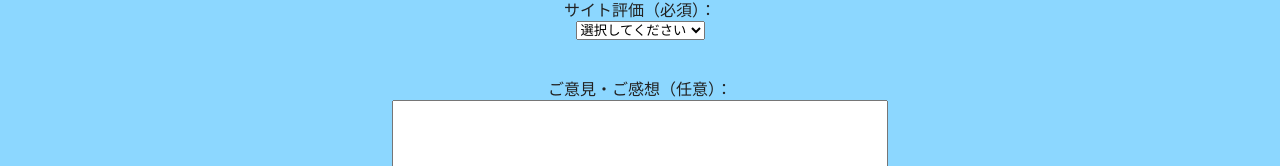
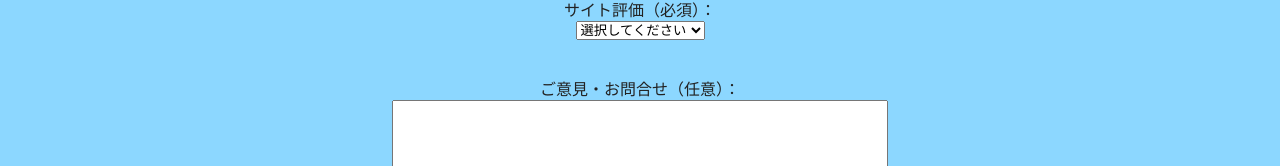
Before and after one commit to te-wing/wave.graphics, a Next.js app: page /form in a window 1280 px wide. Shown: the part 256-422 px from the top of the page. Built offline with nearby package versions, Linux system fonts and the light colour scheme; a web font is replaced by a local one.

Commit message:
文言を若干変えた

```diff
--- a/src/app/form/page.tsx
+++ b/src/app/form/page.tsx
@@ -79,7 +79,7 @@ export default function FormBox() {
           <option value="1">1 - とても悪い</option>
         </select>
         <br /><br />
-        <label htmlFor="comment">ご意見・ご感想（任意）：</label>
+        <label htmlFor="comment">ご意見・お問合せ（任意）：</label>
         <textarea className={styles.commentBox} id="comment" name="comment"></textarea><br/><br/>
 
         {/* Turnstileウィジェットの追加 */}
```
